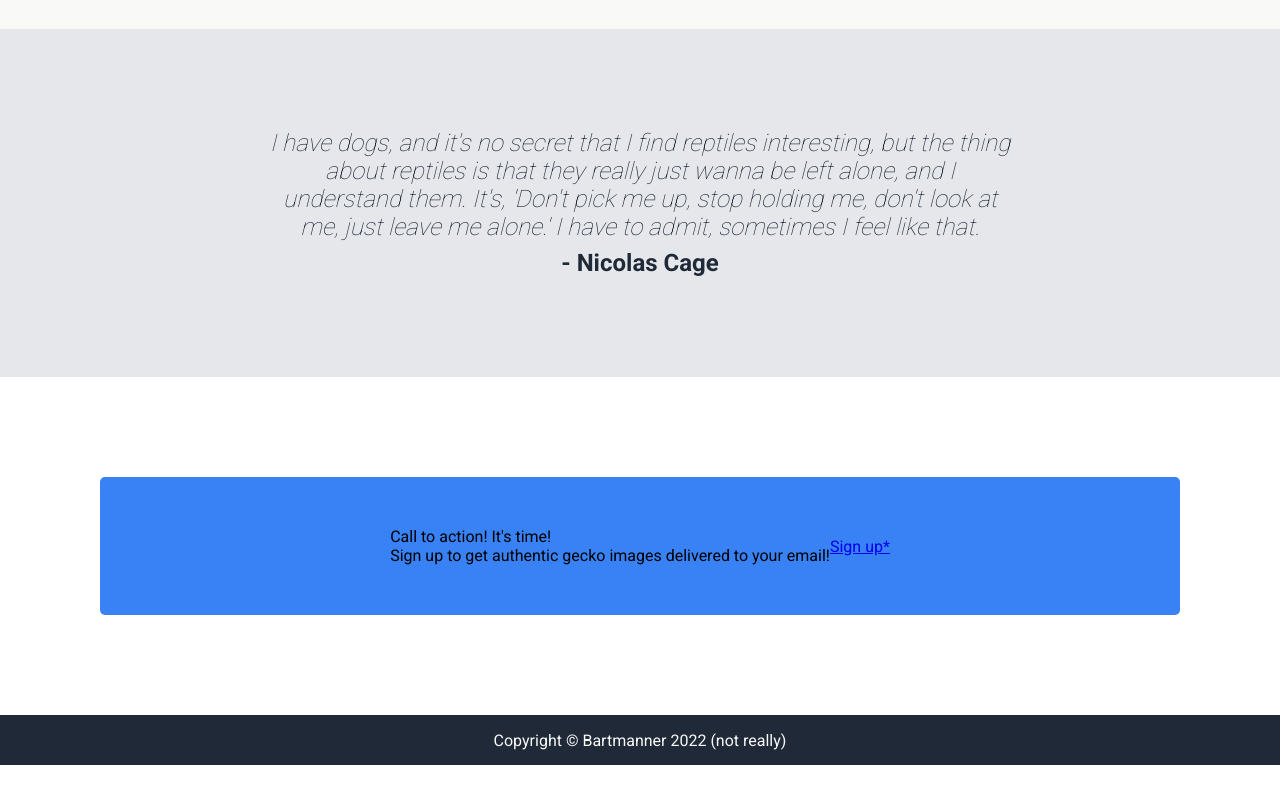
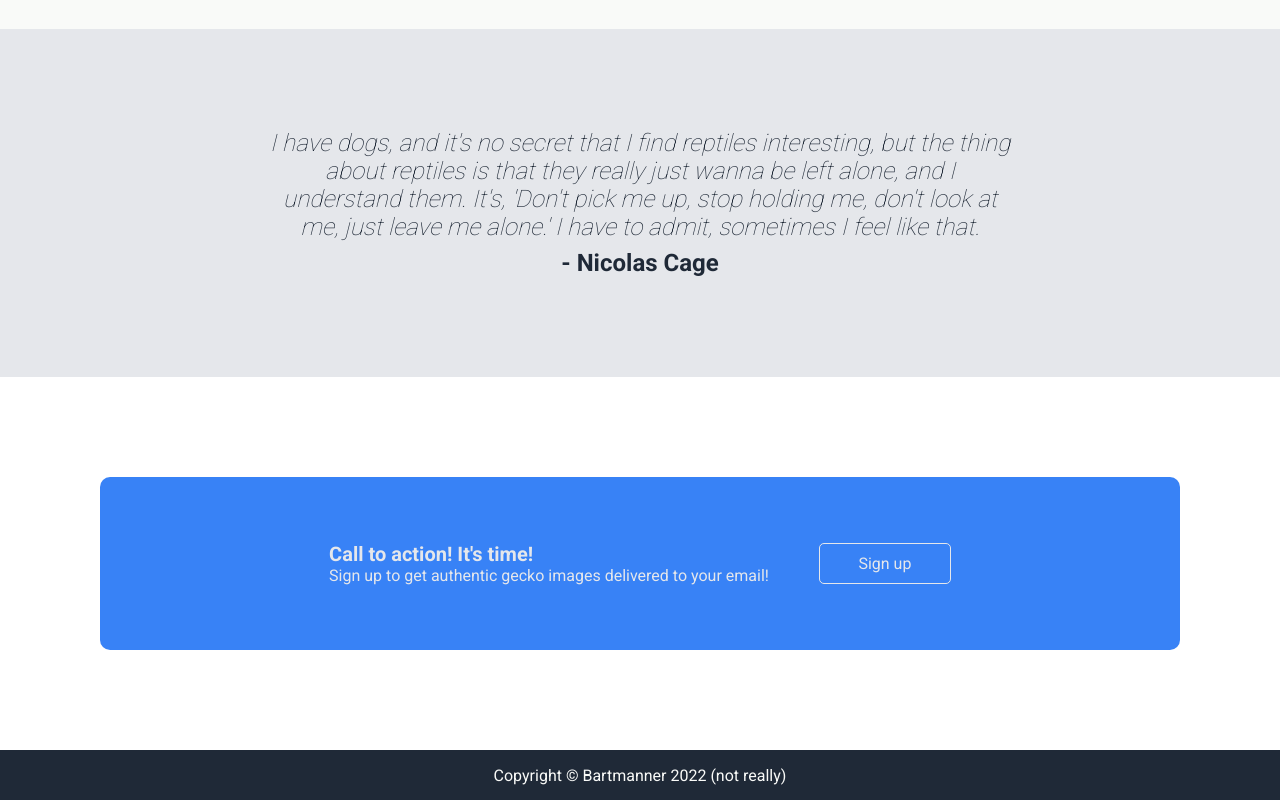
Before and after one commit to gijsbartman/Landing-Page, a plain HTML site: page index.html in a window 1280 px wide. Shown: the part 1076-1876 px from the top of the page. Before the commit the page ends 1841 px from the top, so only its background shows below. Drawn offline with Linux system fonts and the light colour scheme.

Commit message:
Finish sign-up section and polish

```diff
--- a/index.html
+++ b/index.html
@@ -12,9 +12,9 @@
         <div class="logo">Bartmanner</div>
         <div class="links">
             <ul>
-                <li><a href="#">header link one</a></li>
-                <li><a href="#">header link two</a></li>
-                <li><a href="#">header link three</a></li>
+                <li><a href="#">about</a></li>
+                <li><a href="#">contact</a></li>
+                <li><a href="#">sign-up</a></li>
             </ul>
         </div>
     </div>
@@ -23,7 +23,7 @@
         <div class="container">
             <div class="hero-text">Bartmanner's super cool website</div>
             <div class="secondary-hero-text">This website has been made by the one and only Bartmanner. Enjoy the geckos</div>
-            <a class="sign-up-button" href="https://www.google.com/">Sign up*</a>
+            <a class="sign-up-button" href="https://www.pexels.com/search/gecko/">Sign up*</a>
             <div class="disclaimer">*by signing up you agree to giving all your personal details and allowing us to sell them (for legal reasons that's a joke)</div>
         </div>
         <img src="./Images/colourful-gecko.jpg" class="hero-image">
@@ -63,7 +63,7 @@
                 <div class="title">Call to action! It's time!</div>
                 <div class="subtitle">Sign up to get authentic gecko images delivered to your email!</div>
             </div>
-            <a class="sign-up-button" href="https://www.google.com/">Sign up*</a>
+            <a class="sign-up-button" href="https://www.pexels.com/search/gecko/">Sign up</a>
         </div>
     </div>
 
--- a/style.css
+++ b/style.css
@@ -29,7 +29,7 @@ body {
 .header ul {
     list-style: none;
     display: flex;
-    gap: 16px;
+    gap: 32px;
     margin-right: 100px;
 }
 
@@ -82,6 +82,7 @@ body {
     border-radius: 5px;
     margin: 16px 0;
     width: 110px;
+    min-width: 100px;
 }
 
 .hero .disclaimer {
@@ -178,14 +179,31 @@ body {
 
 .sign-up .container {
     background-color: #3882F6;
-    border-radius: 5px;
+    color: #E5E7EB;
+    border-radius: 10px;
     display: flex;
     justify-content: center;
     align-items: center;
+    gap: 50px;
     padding: 50px;
     width: 1000px;
 }
 
-.sign-up .left {
+.sign-up a {
+    background-color: #3882F6;
+    color: #E5E7EB;
+    border: 1px solid #E5E7EB;
+    padding: 10px;
+    text-align: center;
+    text-decoration: none;
+    display: inline-block;
+    border-radius: 5px;
+    margin: 16px 0;
+    width: 110px;
+    min-width: 100px;
+}
 
+.sign-up .title {
+    font-size: 20px;
+    font-weight: 700;
 }
```
